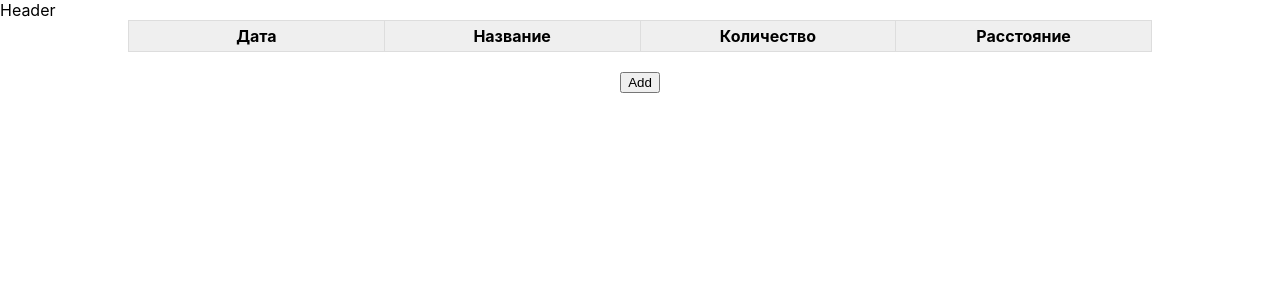
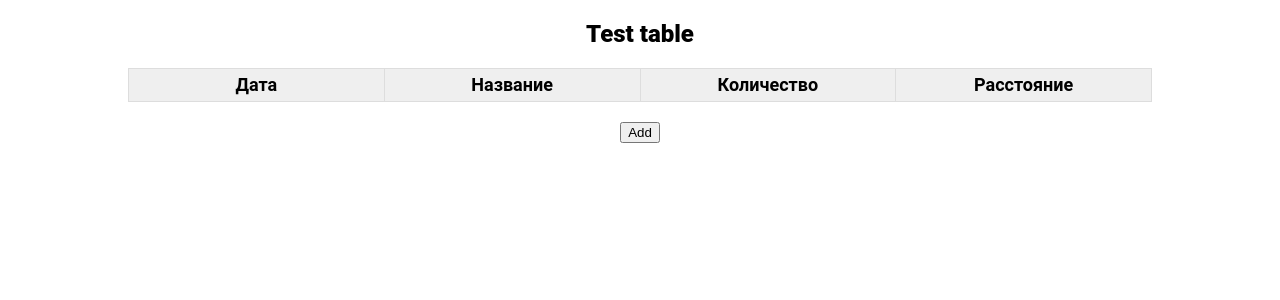
Before and after one commit to Dallmad/test-table, a React (Create React App) app: page / in a window 1280 px wide. Shown: the top 300 px of the page. Built offline with nearby package versions, Linux system fonts and the light colour scheme.

Commit message:
Created custom hook for sorting

```diff
--- /dev/null
+++ b/src/features/header/Header.module.scss
@@ -0,0 +1,8 @@
+@import 'src/common/styles/mixins';
+@import 'src/common/styles/variables';
+
+.container {
+    text-align: center;
+    margin: 20px;
+    @include text(Roboto,28px, 24px, 900);
+}
--- a/src/features/header/Header.tsx
+++ b/src/features/header/Header.tsx
@@ -1,7 +1,9 @@
 import React from 'react';
+
+import style from './Header.module.scss';
 
 import { ReturnComponentType } from 'common';
 
 export const Header = (): ReturnComponentType => {
-  return <div>Header</div>;
+  return <div className={style.container}>Test table</div>;
 };
--- a/src/features/table/Table.module.scss
+++ b/src/features/table/Table.module.scss
@@ -6,6 +6,7 @@
   flex-direction: column;
   justify-content: center;
   align-items: center;
+  @include text(Roboto,20px, 16px, 500);
 
   .table {
     width: 80%;
@@ -14,7 +15,7 @@
     border-collapse: collapse;
 
     th {
-      font-weight: bold;
+      @include text(Roboto,22px, 18px, 700);
       padding: 5px;
       background: #efefef;
       border: 1px solid #dddddd;
--- a/src/features/table/Table.tsx
+++ b/src/features/table/Table.tsx
@@ -41,7 +41,7 @@ export const Table = memo((): ReturnComponentType => {
     setShowModal(false);
   };
 
-  useEffect(() => {}, [newRow]);
+  useEffect(() => {}, [newRow, items]);
 
   return (
     <div className={style.container}>
--- a/src/features/table/tableHeader/TableHeader.tsx
+++ b/src/features/table/tableHeader/TableHeader.tsx
@@ -1,13 +1,17 @@
-import { useDispatch } from 'react-redux';
+import { useEffect } from 'react';
+
+import { useDispatch, useSelector } from 'react-redux';
 
 import { ReturnComponentType } from 'common';
-import { setSort } from 'state/reducers/table/table-reducer';
+import { useSortableData } from 'hooks/useSortableData';
+import { AppRootStateType } from 'state';
+import { setSort, TableType } from 'state/reducers/table/table-reducer';
 
 const headerTitles: HeaderTitlesType = [
   { id: 1, titleRu: 'Дата', titleEng: 'date' },
-  { id: 2, titleRu: 'Название', titleEng: 'date' },
-  { id: 3, titleRu: 'Количество', titleEng: 'date' },
-  { id: 4, titleRu: 'Расстояние', titleEng: 'date' },
+  { id: 2, titleRu: 'Название', titleEng: 'name' },
+  { id: 3, titleRu: 'Количество', titleEng: 'number' },
+  { id: 4, titleRu: 'Расстояние', titleEng: 'distance' },
 ];
 
 export type HeaderTitlesType = HeaderTitleType[];
@@ -19,23 +23,30 @@ export type HeaderTitleType = {
 
 export const TableHeader = (): ReturnComponentType => {
   const dispatch = useDispatch();
+  const table = useSelector<AppRootStateType, TableType>(state => state.table);
 
-  const onSortPacks = (value: string): void => {
-    // const sort = +!+sortPacks.slice(0, 1) + value;
+  const { items, requestSort, sortConfig } = useSortableData(table);
+  const getClassNamesFor = (name: string): void => {
+    if (!sortConfig) {
+      return;
+    }
 
-    console.log(value);
-    // @ts-ignore
-    dispatch(setSort(value));
+    return sortConfig.key === name ? sortConfig.direction : undefined;
   };
+
+  useEffect(() => {
+    dispatch(setSort(items));
+    console.log(items);
+  }, [items]);
 
   return (
     <tr>
       {headerTitles.map(({ id, titleRu, titleEng }) => (
         <th
           key={id}
-          onClick={() => {
-            onSortPacks(titleEng);
-          }}
+          onClick={() => requestSort(titleEng)}
+          // @ts-ignore
+          className={getClassNamesFor(titleEng)}
         >
           {titleRu}
         </th>
--- a/src/features/table/tableRow/TableRow.tsx
+++ b/src/features/table/tableRow/TableRow.tsx
@@ -14,7 +14,6 @@ export const TableRow = ({
 }: TableRowType): ReturnComponentType => {
   return (
     <tr>
-      {/* eslint-disable-next-line no-magic-numbers */}
       <TableCell item={date.slice(0, DATE_LENGTH)} />
       <TableCell item={name} />
       <TableCell item={number} />
--- /dev/null
+++ b/src/hooks/useSortableData.ts
@@ -0,0 +1,41 @@
+import { useMemo, useState } from 'react';
+
+export const useSortableData = (items: any, config = null): any => {
+  const [sortConfig, setSortConfig] = useState(config);
+
+  const sortedItems = useMemo(() => {
+    const sortableItems = [...items];
+
+    if (sortConfig !== null) {
+      sortableItems.sort((a, b) => {
+        // @ts-ignore
+        if (a[sortConfig.key] < b[sortConfig.key]) {
+          // @ts-ignore
+          return sortConfig.direction === 'ascending' ? -1 : 1;
+        }
+        // @ts-ignore
+        if (a[sortConfig.key] > b[sortConfig.key]) {
+          // @ts-ignore
+          return sortConfig.direction === 'ascending' ? 1 : -1;
+        }
+
+        return 0;
+      });
+    }
+
+    return sortableItems;
+  }, [items, sortConfig]);
+
+  const requestSort = (key: any): any => {
+    let direction = 'ascending';
+
+    // @ts-ignore
+    if (sortConfig && sortConfig.key === key && sortConfig.direction === 'ascending') {
+      direction = 'descending';
+    }
+    // @ts-ignore
+    setSortConfig({ key, direction });
+  };
+
+  return { items: sortedItems, requestSort };
+};
--- a/src/state/reducers/table/table-reducer.ts
+++ b/src/state/reducers/table/table-reducer.ts
@@ -10,9 +10,9 @@ const slice = createSlice({
     createRow(state, action: PayloadAction<TableRowType>) {
       state.unshift(action.payload);
     },
-    setSort(state) {
-      // eslint-disable-next-line no-param-reassign,no-self-assign
-      state = state;
+    setSort(state, action: PayloadAction<TableType>) {
+      // eslint-disable-next-line no-param-reassign
+      state = action.payload;
     },
   },
 });
```
